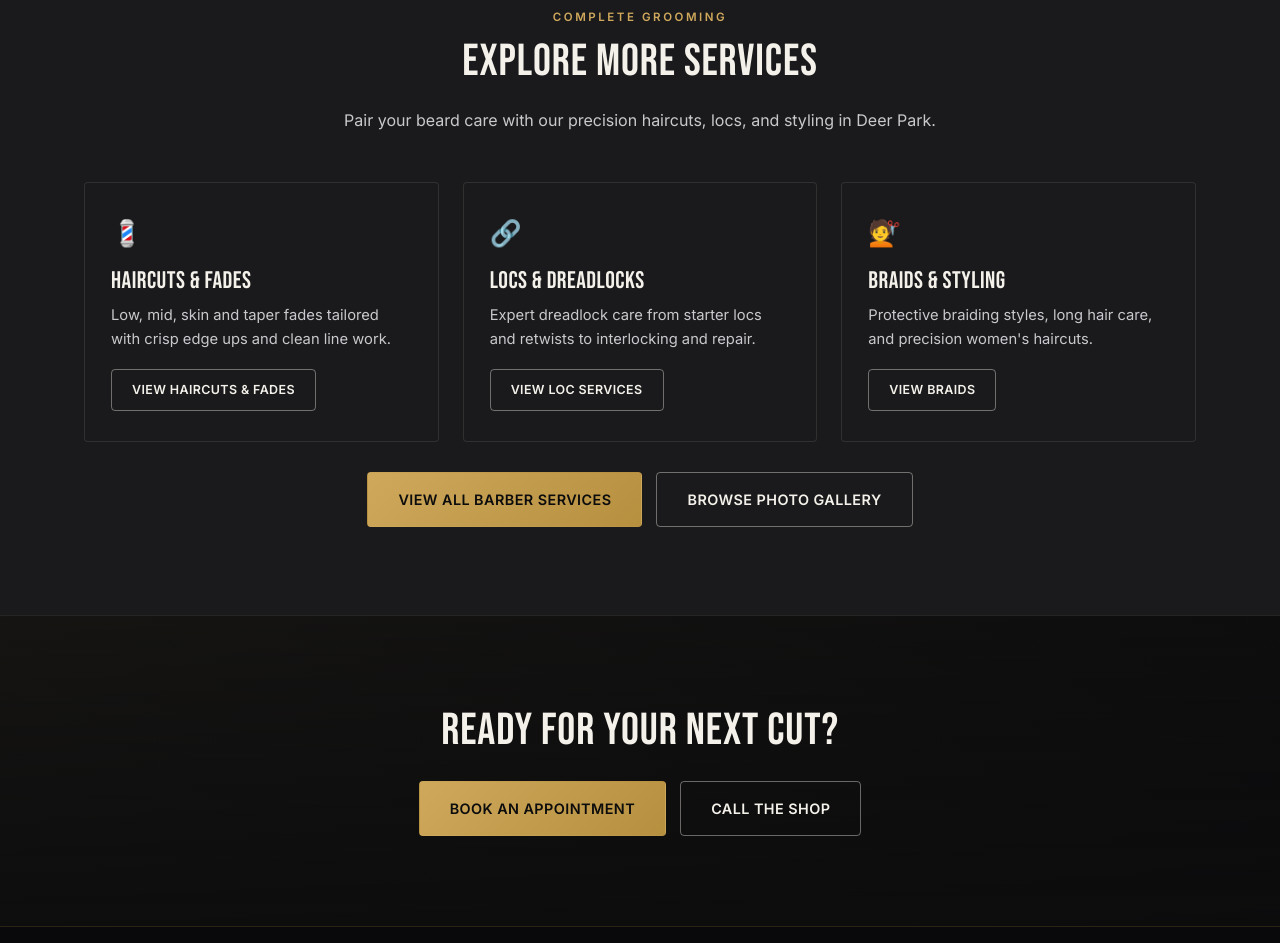
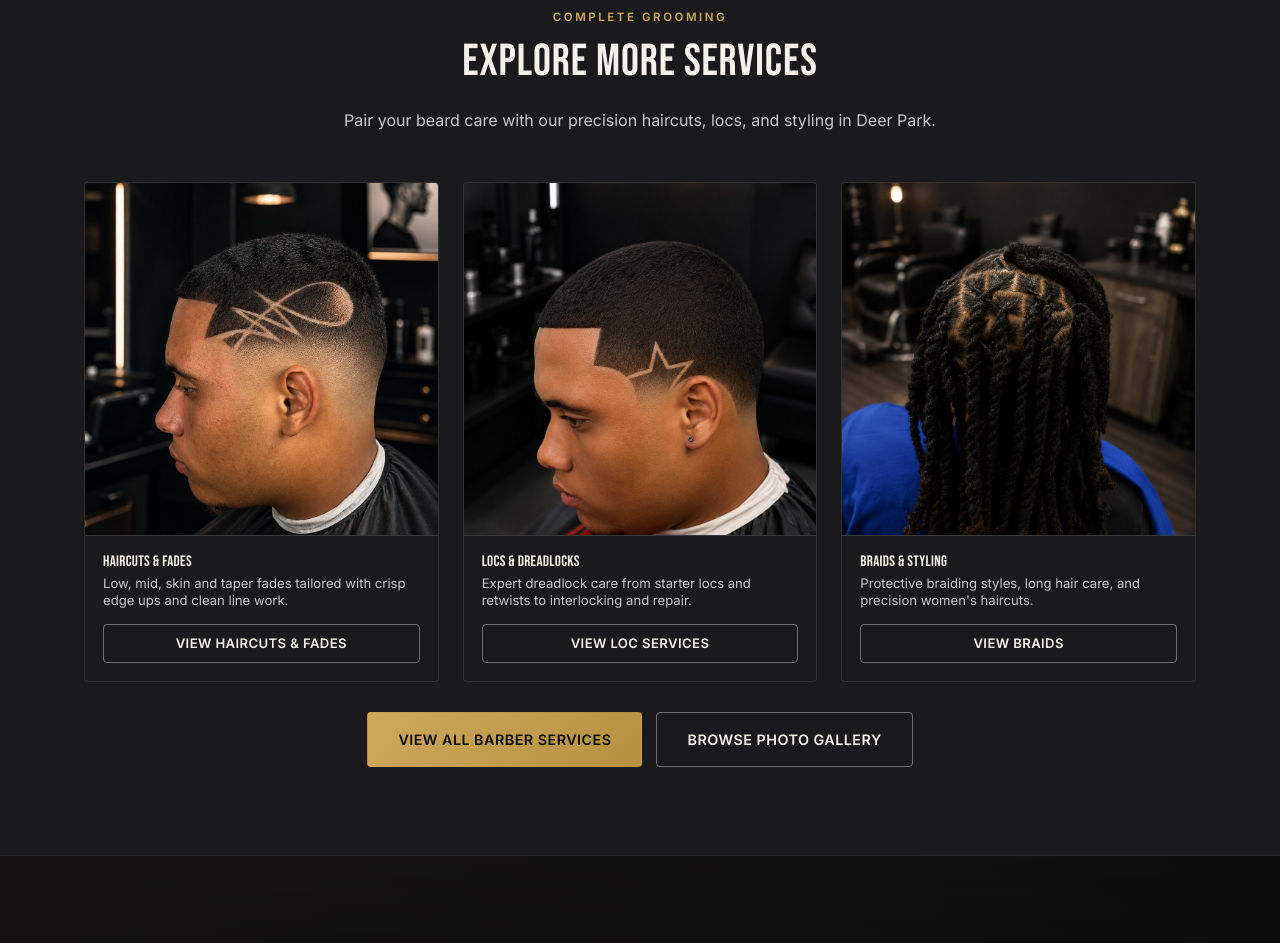
Before and after one commit to renyross/site-barber, a plain HTML site: page beard-grooming.html in a window 1280 px wide. Shown: the part 1457-2400 px from the top of the page. Drawn offline with Linux system fonts and the light colour scheme.

Commit message:
Add authentic images to Explore More Services cross-linking cards across all 4 service pages

```diff
--- a/beard-grooming.html
+++ b/beard-grooming.html
@@ -169,23 +169,43 @@
         <p>Pair your beard care with our precision haircuts, locs, and styling in Deer Park.</p>
       </div>
       <div class="grid grid--3">
-        <div class="card">
-          <div class="card-icon">💈</div>
+        <div class="card service-card">
+          <div class="service-card-media">
+            <img src="images/gallery-classic-lineup-fade.jpg" alt="Haircuts &amp; Fades in Deer Park NY" class="service-card-img" loading="lazy">
+          </div>
+          <div class="service-card-body">
+            <div class="service-card-top">
               <h3>Haircuts &amp; Fades</h3>
+            </div>
             <p class="service-desc">Low, mid, skin and taper fades tailored with crisp edge ups and clean line work.</p>
             <a href="haircuts-fades.html" class="btn btn--outline btn--sm">View Haircuts &amp; Fades</a>
           </div>
-        <div class="card">
-          <div class="card-icon">🔗</div>
+        </div>
+
+        <div class="card service-card">
+          <div class="service-card-media">
+            <img src="images/gallery-barrel-twist-crown.jpg" alt="Locs &amp; Dreadlocks Services" class="service-card-img" loading="lazy">
+          </div>
+          <div class="service-card-body">
+            <div class="service-card-top">
               <h3>Locs &amp; Dreadlocks</h3>
+            </div>
             <p class="service-desc">Expert dreadlock care from starter locs and retwists to interlocking and repair.</p>
             <a href="locs-dreadlocks.html" class="btn btn--outline btn--sm">View Loc Services</a>
           </div>
-        <div class="card">
-          <div class="card-icon">💇</div>
+        </div>
+
+        <div class="card service-card">
+          <div class="service-card-media">
+            <img src="images/gallery-two-finger-twists.jpg" alt="Braids &amp; Styling Services" class="service-card-img" loading="lazy">
+          </div>
+          <div class="service-card-body">
+            <div class="service-card-top">
               <h3>Braids &amp; Styling</h3>
+            </div>
             <p class="service-desc">Protective braiding styles, long hair care, and precision women's haircuts.</p>
             <a href="braids.html" class="btn btn--outline btn--sm">View Braids</a>
+          </div>
         </div>
       </div>
       <div class="cta-row" style="justify-content:center; margin-top:30px;">
```
Also changed, not shown: braids.html (+26 -6 lines), haircuts-fades.html (+26 -6 lines), locs-dreadlocks.html (+26 -6 lines). Lines whose indentation alone changed are shown as unchanged.
